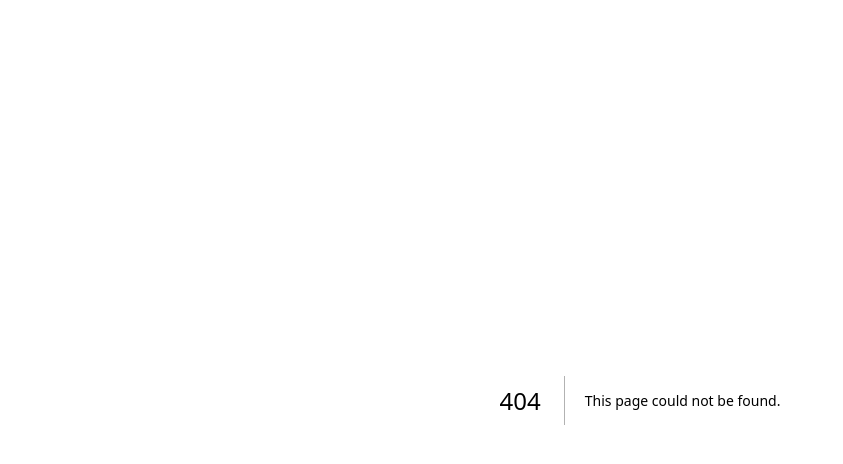
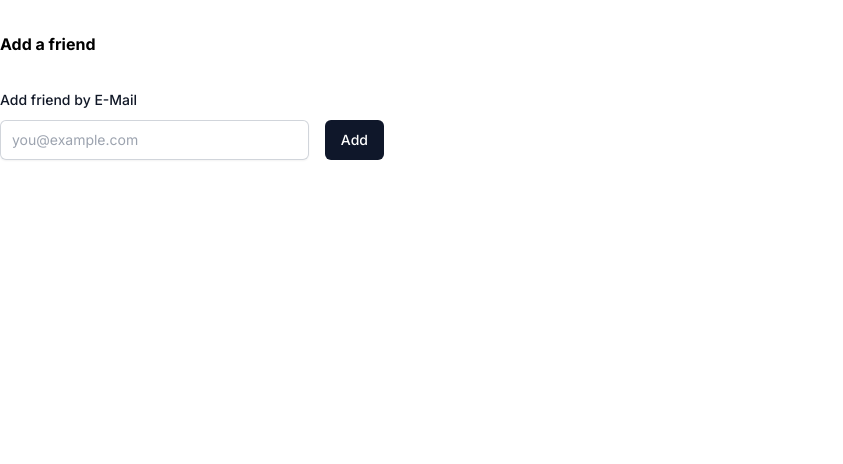
Before and after one commit to ankurRangi/Realtime-Chat-App, a Next.js app: page /dashboard/addFriend in a window 1280 px wide. Before the commit this address had no page. Shown: the top 464 px of the page, without its empty margins (0-843 px from the left). Built offline with nearby package versions, Linux system fonts and the light colour scheme.

Commit message:
addfrind component

```diff
--- /dev/null
+++ b/src/app/(dashboard)/dashboard/addFriend/page.tsx
@@ -0,0 +1,13 @@
+import AddFriendButton from "@/components/AddFriendButton"
+import {FC} from "react"
+
+const page: FC = ({}) => {
+    return (
+        <main className="pt-8">
+            <h1 className="font-bold text-5x1 mb-8">Add a friend</h1>
+            <AddFriendButton />
+        </main>
+    )
+}
+
+export default page
--- a/src/app/layout.tsx
+++ b/src/app/layout.tsx
@@ -1,7 +1,7 @@
 import type { Metadata } from "next";
 import { Inter } from "next/font/google";
 import "./globals.css";
-import Providers from "@/components/ui/Providers";
+import Providers from "@/components/Providers";
 
 const inter = Inter({ subsets: ["latin"] });
 
--- /dev/null
+++ b/src/components/AddFriendButton.tsx
@@ -0,0 +1,30 @@
+"use client";
+
+import { FC } from "react";
+import Button from "./ui/Button";
+
+interface AddFriendButtonProps {}
+
+const AddFriendButton: FC<AddFriendButtonProps> = ({}) => {
+  return (
+    <form className="max-w-sm">
+      <label
+        htmlFor="email"
+        className="block text-sm font-medium leading-6 text-gray-900"
+      >
+        Add friend by E-Mail
+      </label>
+
+      <div className="mt-2 flex gap-4">
+        <input
+          type="text"
+          className="block w-full rounded-md border-0 py-1.5 text-gray-900 shadow-sm ring-1 ring-inset ring-gray-300 placeholder:text-gray-400 focus:ring-2 focus:ring-inset focus:ring-indigo-600 sm:text-sm sm:leading-6"
+          placeholder="you@example.com"
+        />
+        <Button>Add</Button>
+      </div>
+    </form>
+  );
+};
+
+export default AddFriendButton;
--- a/tailwind.config.js
+++ b/tailwind.config.js
@@ -11,5 +11,5 @@
   theme: {
     extend: {},
   },
-  plugins: [],
+  plugins: [require('@tailwindcss/forms')],
 }
```
Also changed, not shown: documentation/document.md (+1 -1 lines), package.json (+6 -1 lines), src/app/(auth)/login/page.tsx (renamed from src/app/login/page.tsx), src/app/(dashboard)/dashboard/page.tsx (renamed from src/app/dashboard/page.tsx), src/components/Providers.tsx (renamed from src/components/ui/Providers.tsx), 1 other file (tests, documents, lock files or other folders).
